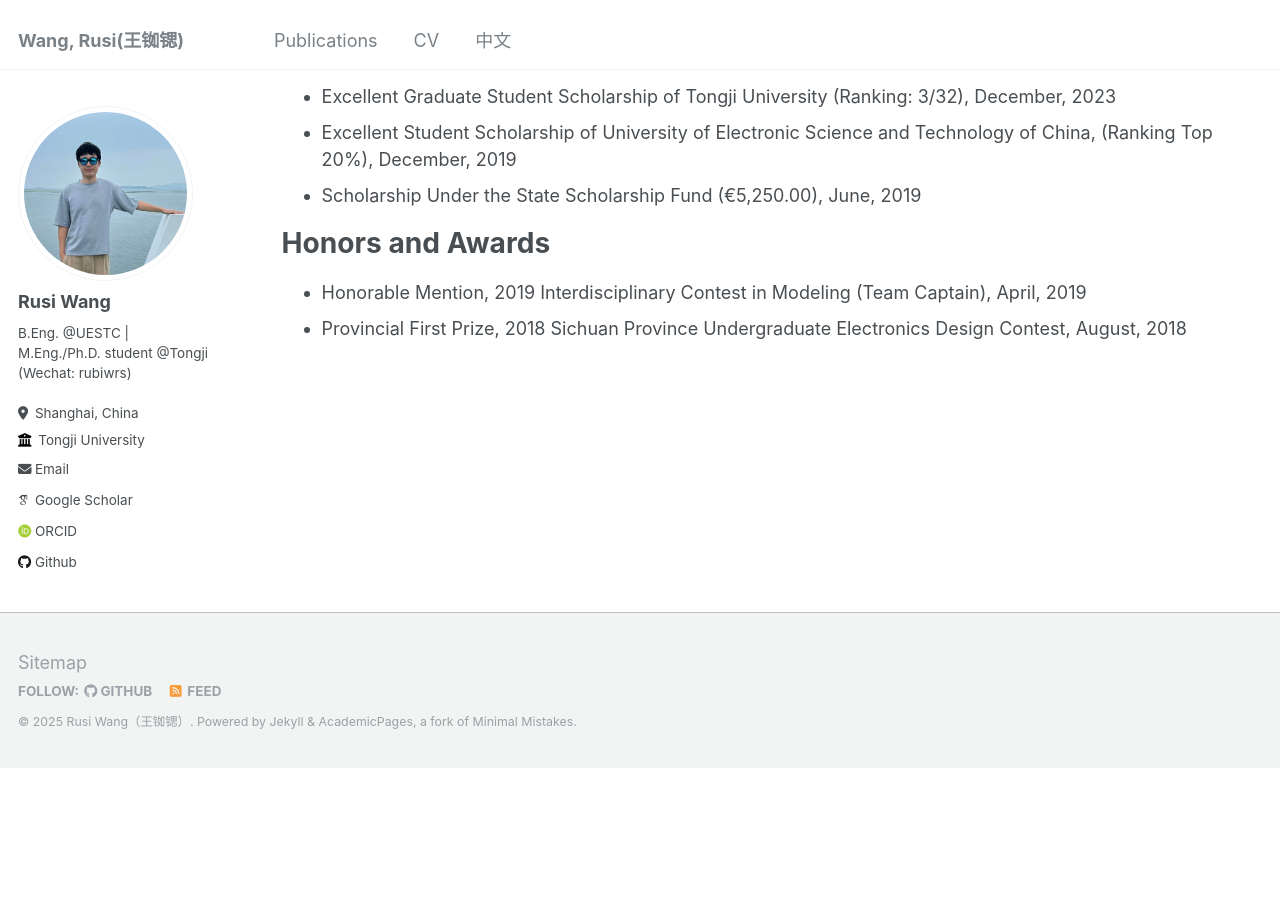
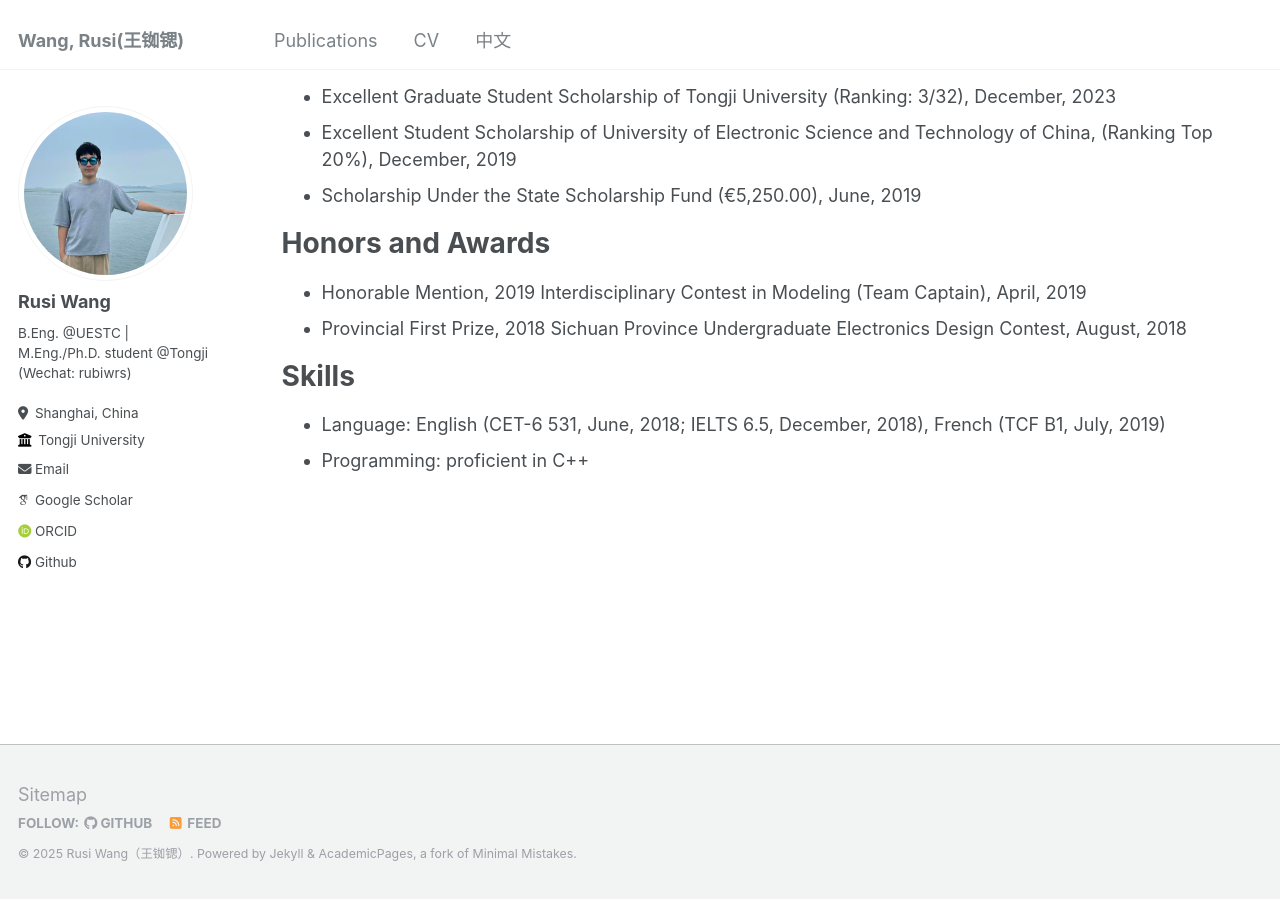
Before and after one commit to RusiWang99/RusiWang99.github.io, a Jekyll site: the page built from _pages/cv.md, in a window 1280 px wide and 900 px high, scrolled down 994 px. Built offline with Jekyll 4.4.1, drawn with Linux system fonts in a browser that asks for light colours; some web fonts are replaced; before the commit the page ends 1761 px from its top, so only the background shows below that.

Commit message:
Update cv.md

```diff
--- a/_pages/cv.md
+++ b/_pages/cv.md
@@ -34,3 +34,8 @@ Honors and Awards
 
 * Honorable Mention, 2019 Interdisciplinary Contest in Modeling (Team Captain), April, 2019
 * Provincial First Prize, 2018 Sichuan Province Undergraduate Electronics Design Contest, August, 2018
+
+Skills
+======
+* Language: English (CET-6 531, June, 2018; IELTS 6.5, December, 2018), French (TCF B1, July, 2019)
+* Programming: proficient in C++
```
